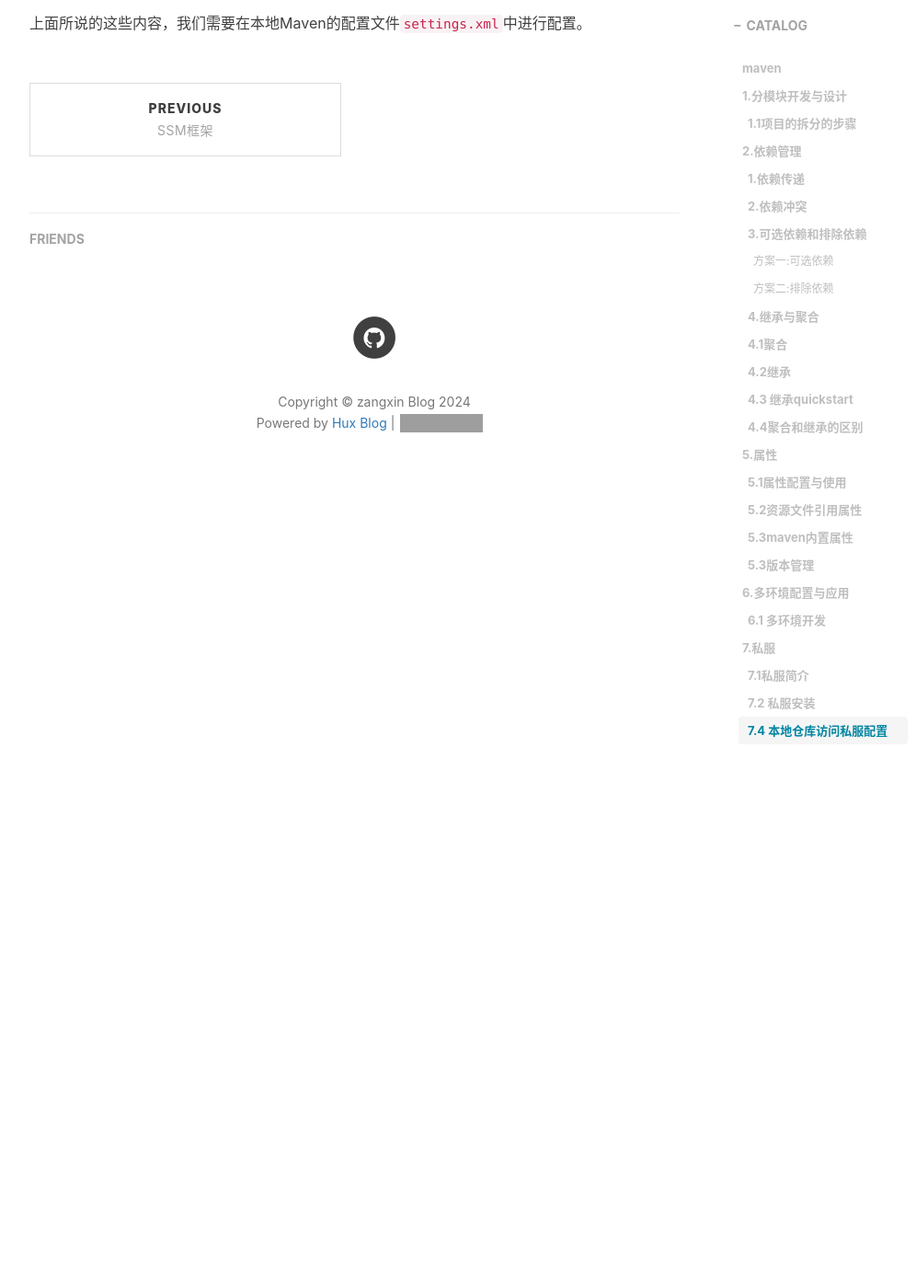
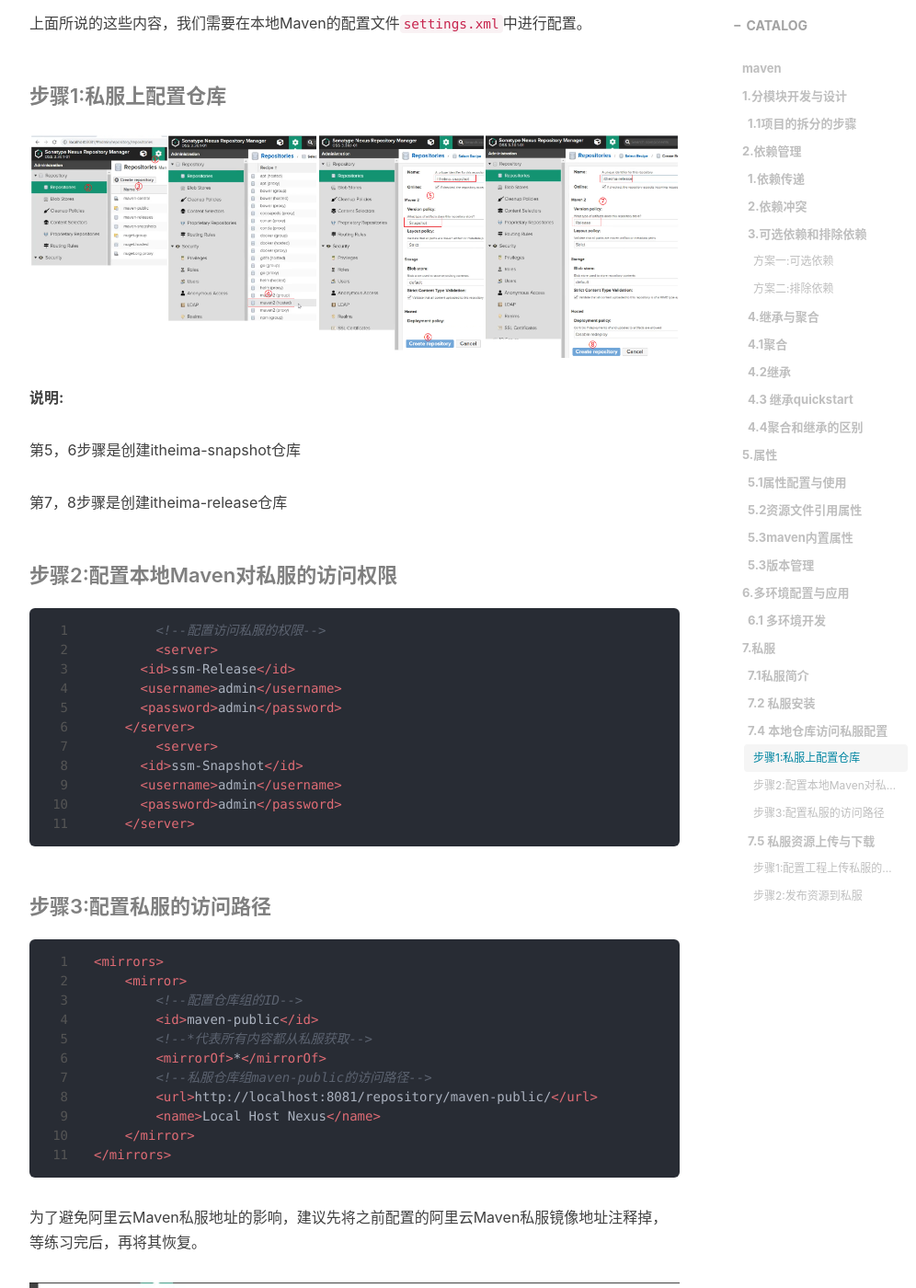
Before and after one commit to zangxin51/zangxin51.github.io, a Jekyll site: the page built from _posts/2024-08-04-maven.markdown, in a window 1280 px wide and 1400 px high, scrolled down 21768 px. Shown: the whole window at 92% size, without its empty margins (233-1229 px from the left). Built offline with Jekyll 4.4.1, drawn with Linux system fonts in a browser that asks for light colours; nearby versions of some CDN libraries; comment, search, counter and statistics services are not loaded; some of the changed text lies outside the part shown; grey boxes are pictures that could not be loaded.

Commit message:
maven final

````diff
--- a/_posts/2024-08-04-maven.markdown
+++ b/_posts/2024-08-04-maven.markdown
@@ -664,6 +664,108 @@
 * 私服中的仓库很多，Maven最终要把资源上传到哪个仓库?
 * Maven下载的时候，又需要携带用户名和密码到私服上找对应的仓库组进行下载，然后再给IDEA
 
-![1630990538229](./../img/md-img/2024-08-04-maven/1630990538229.png)
+![1630990538229](./../img/md-img/2024-08-04-maven/1630990538229-1722843567191-17.png)
 
 上面所说的这些内容，我们需要在本地Maven的配置文件`settings.xml`中进行配置。
+
+#### 步骤1:私服上配置仓库
+
+![1630991211000](./../img/md-img/2024-08-04-maven/1630991211000.png)
+
+**说明:**
+
+第5，6步骤是创建itheima-snapshot仓库
+
+第7，8步骤是创建itheima-release仓库
+
+#### 步骤2:配置本地Maven对私服的访问权限
+
+```xml
+	<!--配置访问私服的权限-->
+	<server>
+      <id>ssm-Release</id>
+      <username>admin</username>
+      <password>admin</password>
+    </server>
+	<server>
+      <id>ssm-Snapshot</id>
+      <username>admin</username>
+      <password>admin</password>
+    </server>
+```
+
+#### 步骤3:配置私服的访问路径
+
+```xml
+<mirrors>
+    <mirror>
+        <!--配置仓库组的ID-->
+        <id>maven-public</id>
+        <!--*代表所有内容都从私服获取-->
+        <mirrorOf>*</mirrorOf>
+        <!--私服仓库组maven-public的访问路径-->
+      	<url>http://localhost:8081/repository/maven-public/</url>
+        <name>Local Host Nexus</name>
+    </mirror>
+</mirrors>
+```
+
+为了避免阿里云Maven私服地址的影响，建议先将之前配置的阿里云Maven私服镜像地址注释掉，等练习完后，再将其恢复。
+
+![1630991535107](./../img/md-img/2024-08-04-maven/1630991535107.png)
+
+至此本地仓库就能与私服进行交互了。
+
+### 7.5 私服资源上传与下载
+
+本地仓库与私服已经建立了连接，接下来我们就需要往私服上上传资源和下载资源，具体的实现步骤为:
+
+#### 步骤1:配置工程上传私服的具体位置
+
+```xml
+ <!--配置当前工程保存在私服中的具体位置-->
+<distributionManagement>
+    <repository>
+        <!--和maven/settings.xml中server中的id一致，表示使用该id对应的用户名和密码-->
+        <id>ssm-Release</id>
+         <!--release版本上传仓库的具体地址-->
+        <url>http://localhost:8081/repository/ssm-Release/</url>
+    </repository>
+    <snapshotRepository>
+        <!--和maven/settings.xml中server中的id一致，表示使用该id对应的用户名和密码-->
+        <id>ssm-Snapshot</id>
+        <!--snapshot版本上传仓库的具体地址-->
+        <url>http://localhost:8081/repository/ssm-Snapshot/</url>
+    </snapshotRepository>
+</distributionManagement>
+```
+
+#### 步骤2:发布资源到私服
+
+![1630992305191](./../img/md-img/2024-08-04-maven/1630992305191.png)
+
+或者执行Maven命令
+
+```
+mvn deploy
+```
+
+**注意:**
+
+要发布的项目都需要配置`distributionManagement`标签，要么在自己的pom.xml中配置，要么在其父项目中配置，然后子项目中继承父项目即可。
+
+发布成功，在私服中就能看到:
+
+![1630992513299](./../img/md-img/2024-08-04-maven/1630992513299.png)
+
+现在发布是在itheima-snapshot仓库中，如果想发布到itheima-release仓库中就需要将项目pom.xml中的version修改成RELEASE即可。
+
+如果想删除已经上传的资源，可以在界面上进行删除操作:
+
+![1630992952378](./../img/md-img/2024-08-04-maven/1630992952378.png)
+
+如果私服中没有对应的jar，会去中央仓库下载，速度很慢。可以配置让私服去阿里云中下载依赖。
+
+![1630993028454](./../img/md-img/2024-08-04-maven/1630993028454.png)
+
+至此私服的搭建就已经完成
````
Also changed, not shown: img/md-img/2024-08-04-maven/1630990538229-1722843567191-17.png (added), img/md-img/2024-08-04-maven/1630991211000.png (added), img/md-img/2024-08-04-maven/1630991535107.png (added), img/md-img/2024-08-04-maven/1630992305191.png (added), img/md-img/2024-08-04-maven/1630992513299.png (added), img/md-img/2024-08-04-maven/1630992952378.png (added), img/md-img/2024-08-04-maven/1630993028454.png (added).
